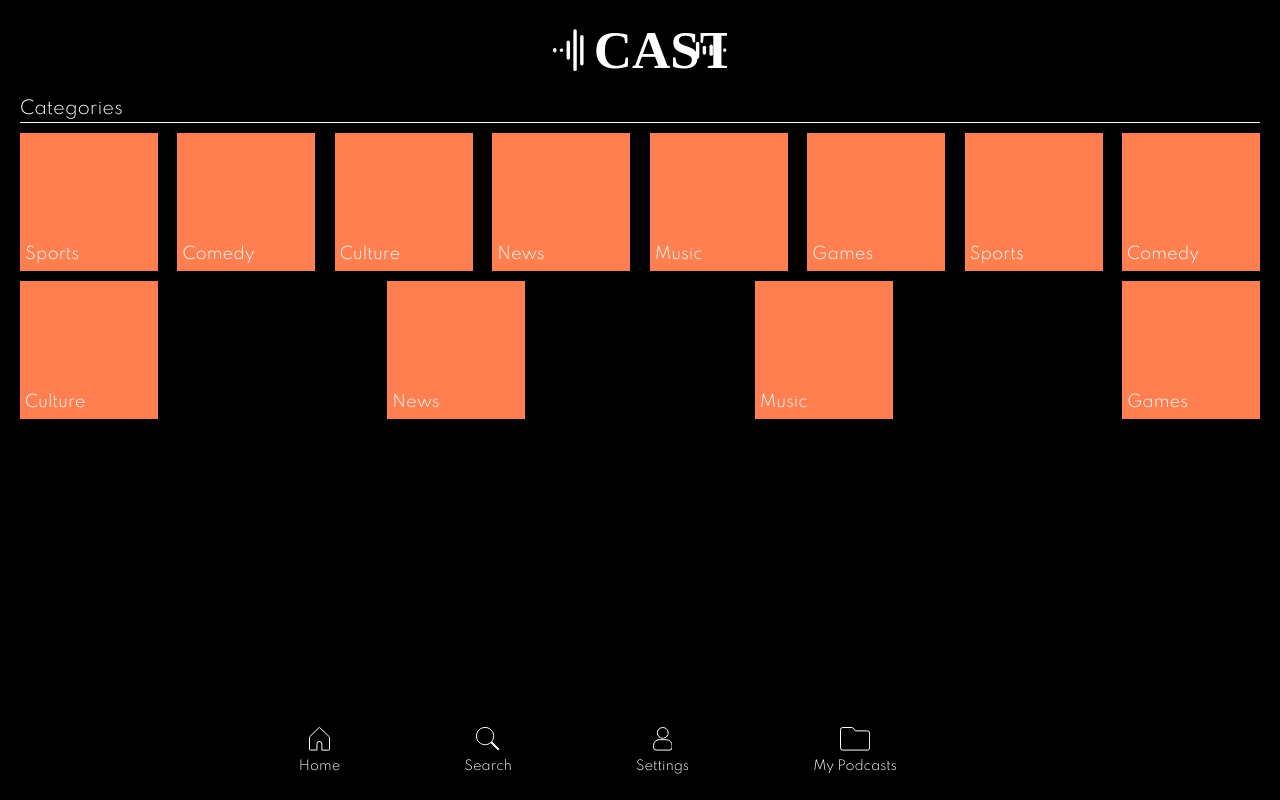
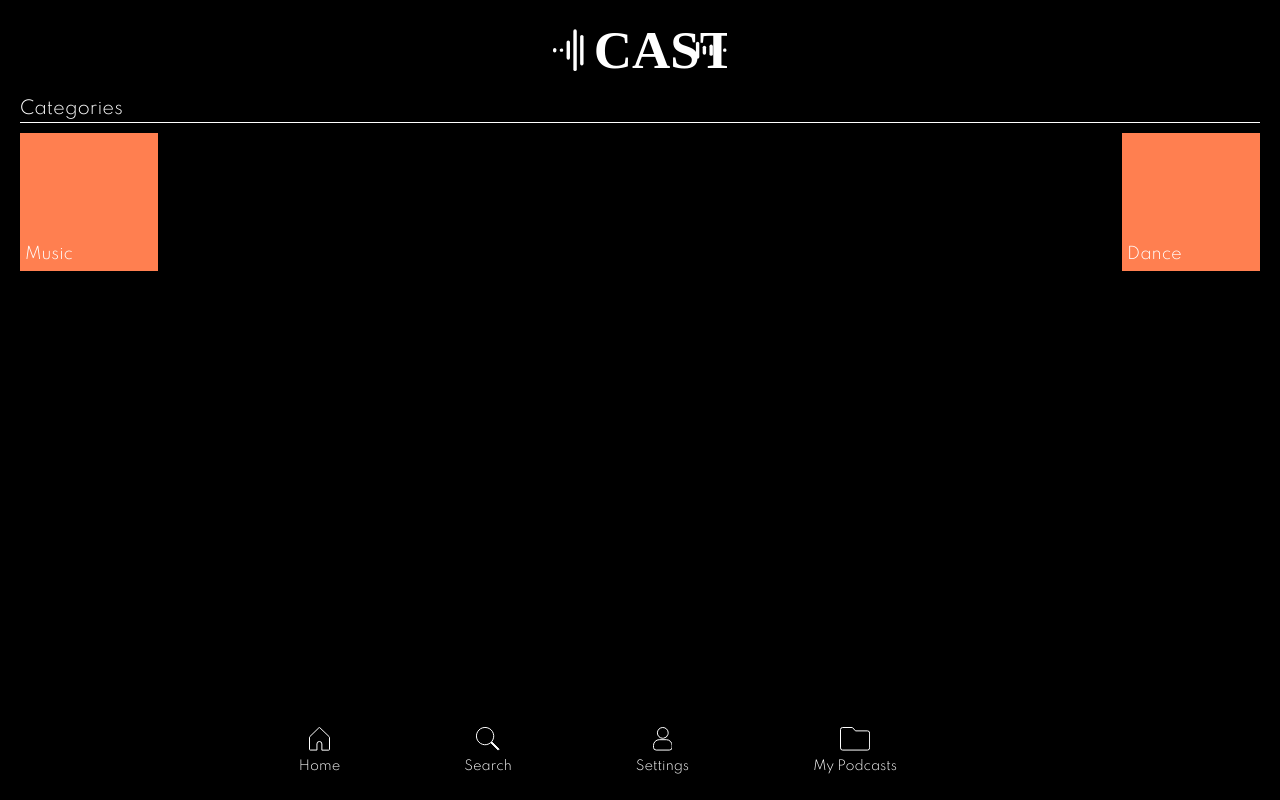
Before and after one commit to ThomWilliams/castaway-app, a React (Create React App) app in the folder client/: page /categories in a window 1280 px wide. Built offline with nearby package versions, Linux system fonts and the light colour scheme.

Commit message:
FEAT: Created CategoryList component

```diff
--- /dev/null
+++ b/client/src/components/CategoryList/index.js
@@ -0,0 +1,7 @@
+import React from "react";
+
+export default function CategoryList({ items }) {
+  return (
+          items.map(item => (<div className="box-section">{item}</div>))
+  );
+}
--- a/client/src/pages/Categories.js
+++ b/client/src/pages/Categories.js
@@ -1,6 +1,8 @@
 import React from "react";
+import CategoryList from "../components/CategoryList";
 
 export default function Categories() {
+  const list = ["Music", "Dance"];
   return (
     <div>
       <section>
@@ -8,18 +10,7 @@ export default function Categories() {
           <h1>Categories</h1>
         </div>
         <div className="boxes-section">
-          <div className="box-section">Sports</div>
-          <div className="box-section">Comedy</div>
-          <div className="box-section">Culture</div>
-          <div className="box-section">News</div>
-          <div className="box-section">Music</div>
-          <div className="box-section">Games</div>
-          <div className="box-section">Sports</div>
-          <div className="box-section">Comedy</div>
-          <div className="box-section">Culture</div>
-          <div className="box-section">News</div>
-          <div className="box-section">Music</div>
-          <div className="box-section">Games</div>
+          <CategoryList items = {list} />
         </div>
       </section>
     </div>
--- a/client/src/pages/Home.js
+++ b/client/src/pages/Home.js
@@ -11,12 +11,12 @@ export default function Home() {
           <Link to="/Categories"><h2>See all</h2></Link>
         </div>
         <div className="boxes">
-          <div className="box">Sports</div>
+          {/* <div className="box">Sports</div>
           <div className="box">Comedy</div>
           <div className="box">Culture</div>
           <div className="box">News</div>
           <div className="box">Music</div>
-          <div className="box">Games</div>
+          <div className="box">Games</div> */}
         </div>
       </section>
 
```
